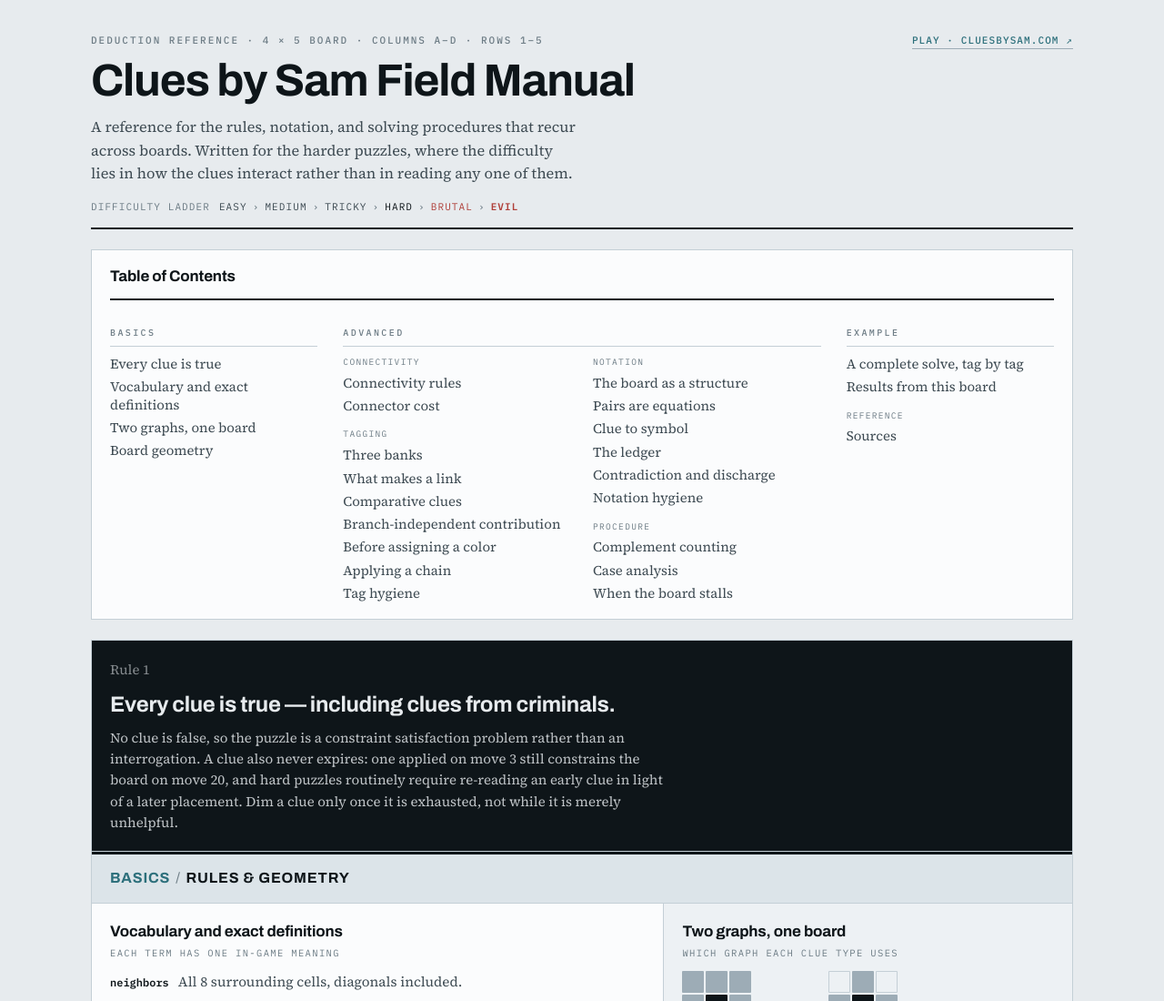
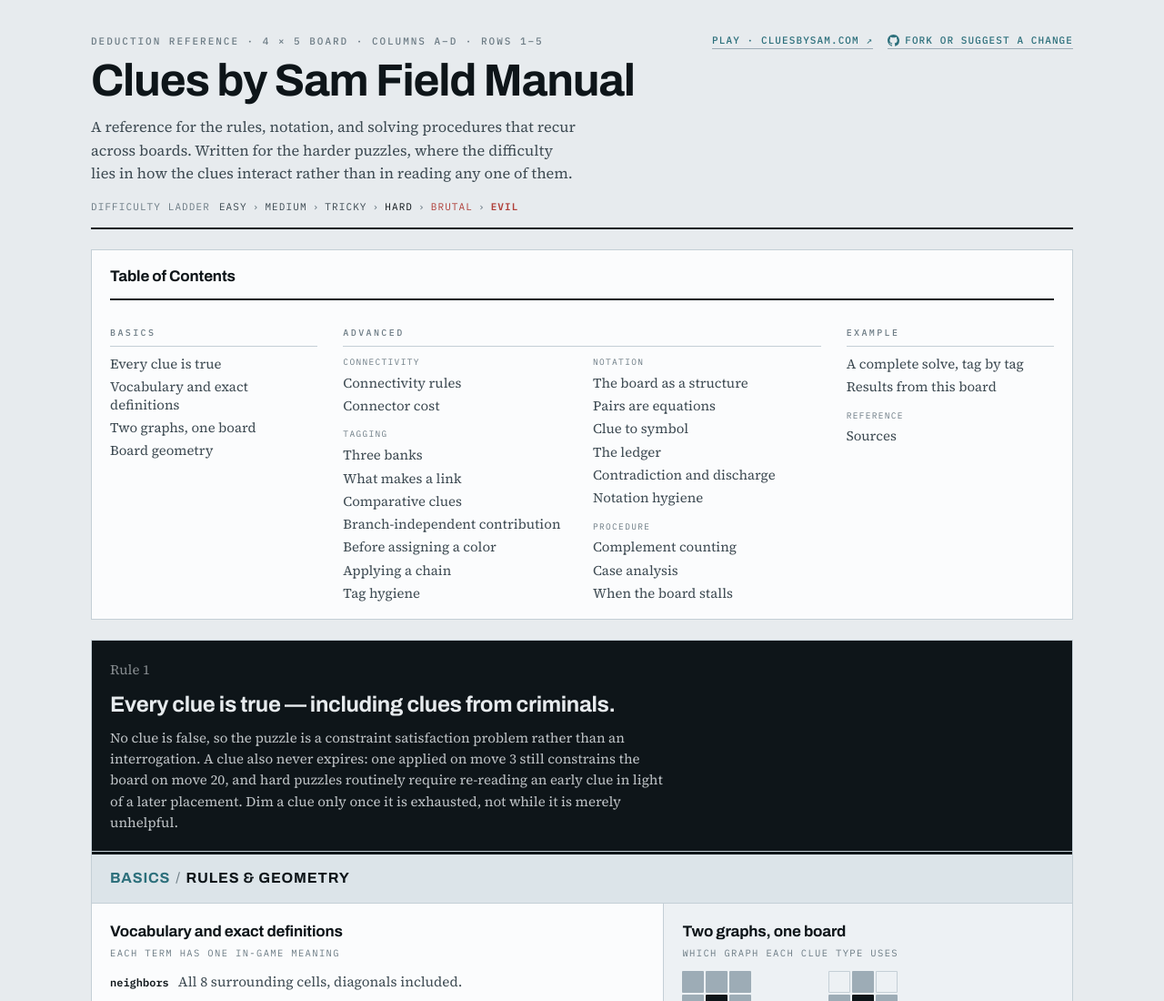
Before and after one commit to gsingers/clues_by_sam, a plain HTML site: page index.html in a window 1280 px wide. Shown: the top 1100 px of the page at 91% size. Drawn offline with Linux system fonts and the light colour scheme.

Commit message:
feat: add a GitHub contribute link to the masthead
Puts "Fork or suggest a change" with the GitHub mark beside the play link, so
readers have an obvious route to the repo. Inline SVG, currentColor, sized to
the existing mono label.

Co-Authored-By: Claude Opus 5 <noreply@anthropic.com>
Claude-Session: https://claude.ai/code/session_017kYh49iY65gbzohCChdjBg

```diff
--- a/index.html
+++ b/index.html
@@ -210,8 +210,10 @@ figcaption b{color:var(--ink-2);font-weight:600}
 
 .foot{margin-top:20px;font-family:var(--f-mono);font-size:10.5px;letter-spacing:.06em;color:var(--ink-3)}
 /* ---------- masthead source link ---------- */
-.masttop{display:flex;flex-wrap:wrap;gap:6px 18px;align-items:baseline;justify-content:space-between}
-.srclink{font-family:var(--f-mono);font-size:11px;font-weight:500;letter-spacing:.1em;text-transform:uppercase;color:var(--inno);text-decoration:none;border-bottom:1px solid var(--rule-2);white-space:nowrap}
+.masttop{display:flex;flex-wrap:wrap;gap:8px 18px;align-items:center;justify-content:space-between}
+.mastlinks{display:flex;flex-wrap:wrap;gap:8px 16px;align-items:center}
+.srclink{display:inline-flex;align-items:center;gap:6px;font-family:var(--f-mono);font-size:11px;font-weight:500;letter-spacing:.1em;text-transform:uppercase;color:var(--inno);text-decoration:none;border-bottom:1px solid var(--rule-2);white-space:nowrap}
+.srclink svg{width:13px;height:13px;fill:currentColor;flex:none}
 .srclink:hover{color:var(--ink);border-bottom-color:var(--ink)}
 
 /* ---------- contents ---------- */
@@ -252,7 +254,10 @@ section[id],div[id]{scroll-margin-top:14px}
   <header class="mast">
     <div class="masttop">
       <div class="kicker">Deduction reference · 4 × 5 board · columns A–D · rows 1–5</div>
-      <a class="srclink" href="https://cluesbysam.com/" target="_blank" rel="noopener">Play · cluesbysam.com ↗</a>
+      <div class="mastlinks">
+        <a class="srclink" href="https://cluesbysam.com/" target="_blank" rel="noopener">Play · cluesbysam.com ↗</a>
+        <a class="srclink" href="https://github.com/gsingers/clues_by_sam" target="_blank" rel="noopener"><svg viewBox="0 0 16 16" aria-hidden="true" focusable="false"><path d="M8 0C3.58 0 0 3.58 0 8c0 3.54 2.29 6.53 5.47 7.59.4.07.55-.17.55-.38 0-.19-.01-.82-.01-1.49-2.01.37-2.53-.49-2.69-.94-.09-.23-.48-.94-.82-1.13-.28-.15-.68-.52-.01-.53.63-.01 1.08.58 1.23.82.72 1.21 1.87.87 2.33.66.07-.52.28-.87.51-1.07-1.78-.2-3.64-.89-3.64-3.95 0-.87.31-1.59.82-2.15-.08-.2-.36-1.02.08-2.12 0 0 .67-.21 2.2.82.64-.18 1.32-.27 2-.27s1.36.09 2 .27c1.53-1.04 2.2-.82 2.2-.82.44 1.1.16 1.92.08 2.12.51.56.82 1.27.82 2.15 0 3.07-1.87 3.75-3.65 3.95.29.25.54.73.54 1.48 0 1.07-.01 1.93-.01 2.2 0 .21.15.46.55.38A8.013 8.013 0 0 0 16 8c0-4.42-3.58-8-8-8z"/></svg>Fork or suggest a change</a>
+      </div>
     </div>
     <h1>Clues by Sam Field Manual</h1>
     <p class="dek">A reference for the rules, notation, and solving procedures that recur across boards. Written for the harder puzzles, where the difficulty lies in how the clues interact rather than in reading any one of them.</p>
```
